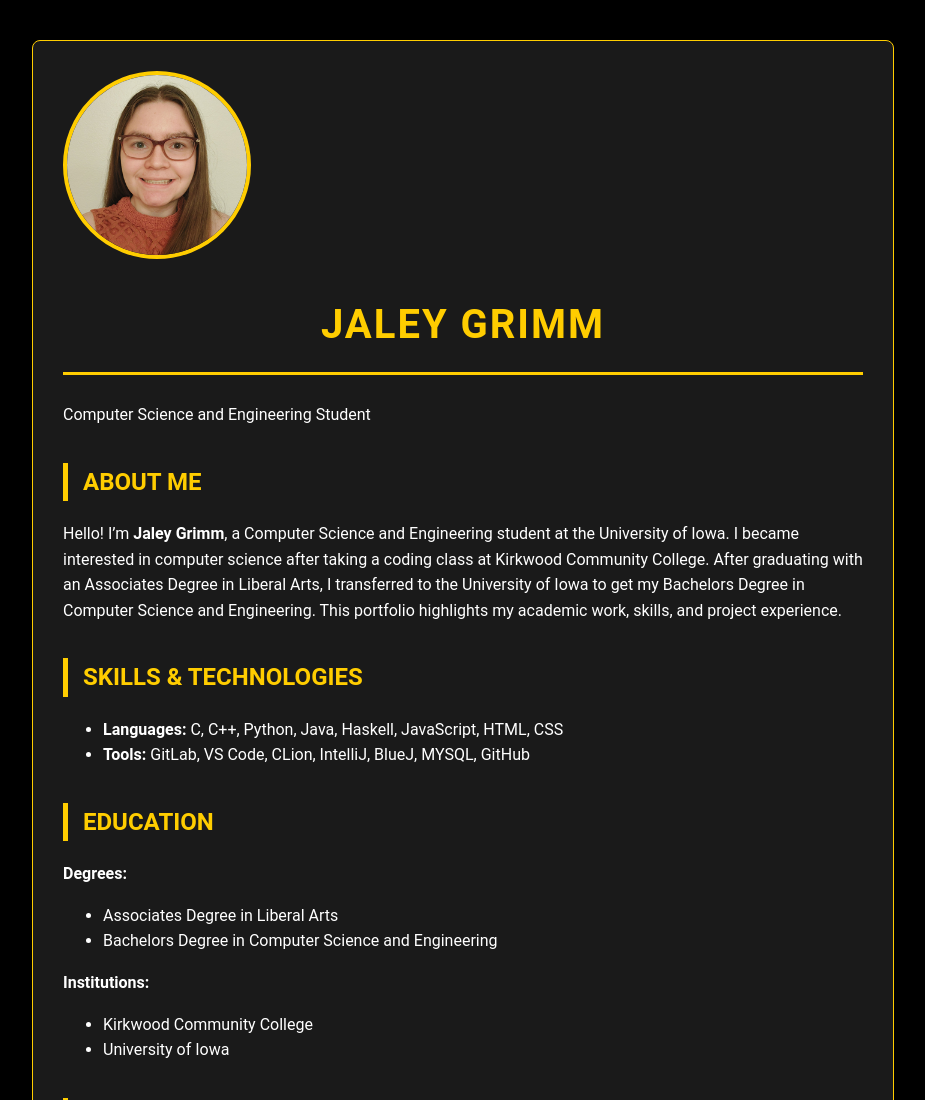
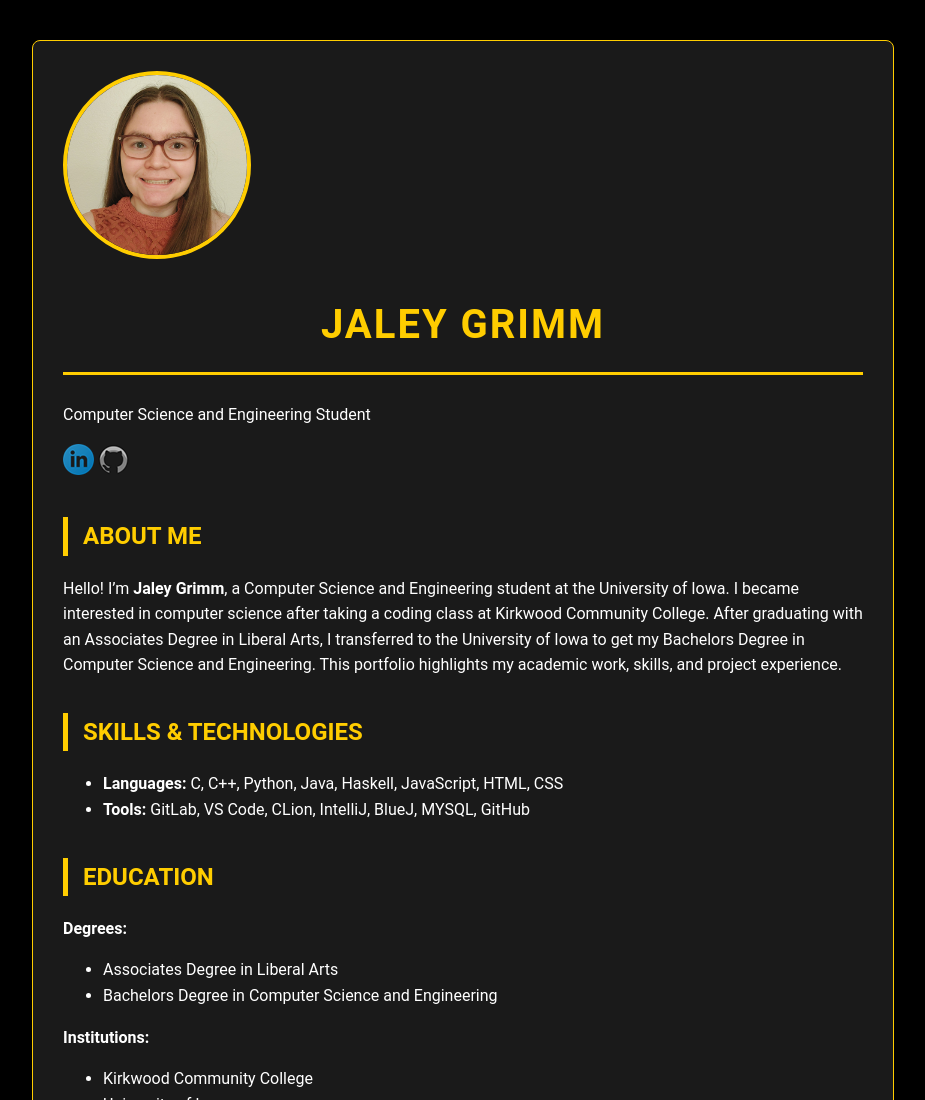
Before and after one commit to haydencg93/SeniorDesignLab3, a website: page jaley/index.html in a window 1280 px wide. Shown: the top 1100 px of the page, without its empty margins (177-1102 px from the left). Drawn offline with nearby package versions, Linux system fonts and the light colour scheme.

Commit message:
I just added my linkedin and github links to my page

```diff
--- a/jaley/index.html
+++ b/jaley/index.html
@@ -15,6 +15,13 @@
         <div class="profile-text">
             <h1>Jaley Grimm</h1>
             <p class="subtitle">Computer Science and Engineering Student</p>
+            <div class="social-links">
+                <a href="https://www.linkedin.com/in/jaley-grimm-1b8252387/" target="_blank" rel="noopener" class="linkedin-link" aria-label="Visit Kaeden Bogott's LinkedIn profile">
+                    <img src="static/images/linkedin-icon.png" alt="LinkedIn"></a>
+                    <a href="https://github.com/Jem628" target="_blank" rel="noopener" class="github-link" aria-label="Visit Kaeden Bogott's GitHub profile">
+                    <img src="static/images/github_icon.png" alt="GitHub">
+                    </a>
+            </div>
         </div>
     </header>
 
```
Also changed, not shown: jaley/static/images/github_icon.png (added), jaley/static/images/linkedin-icon.png (added).
